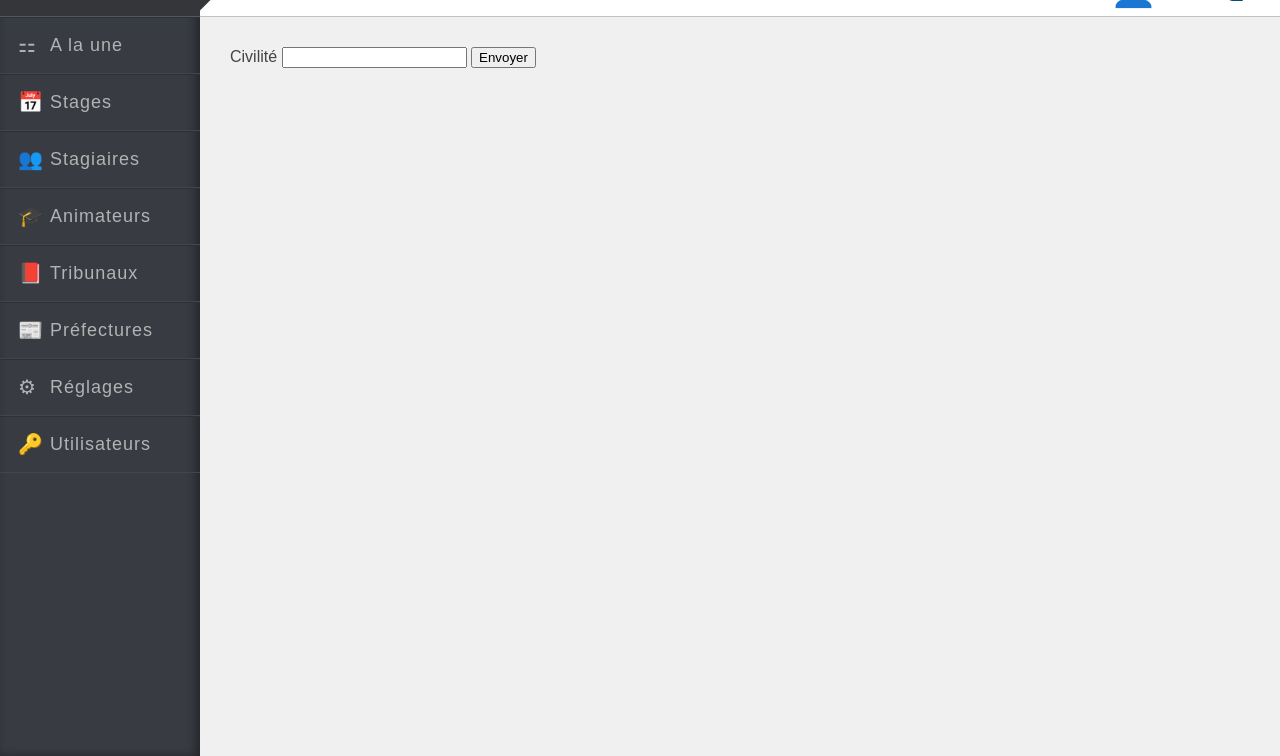
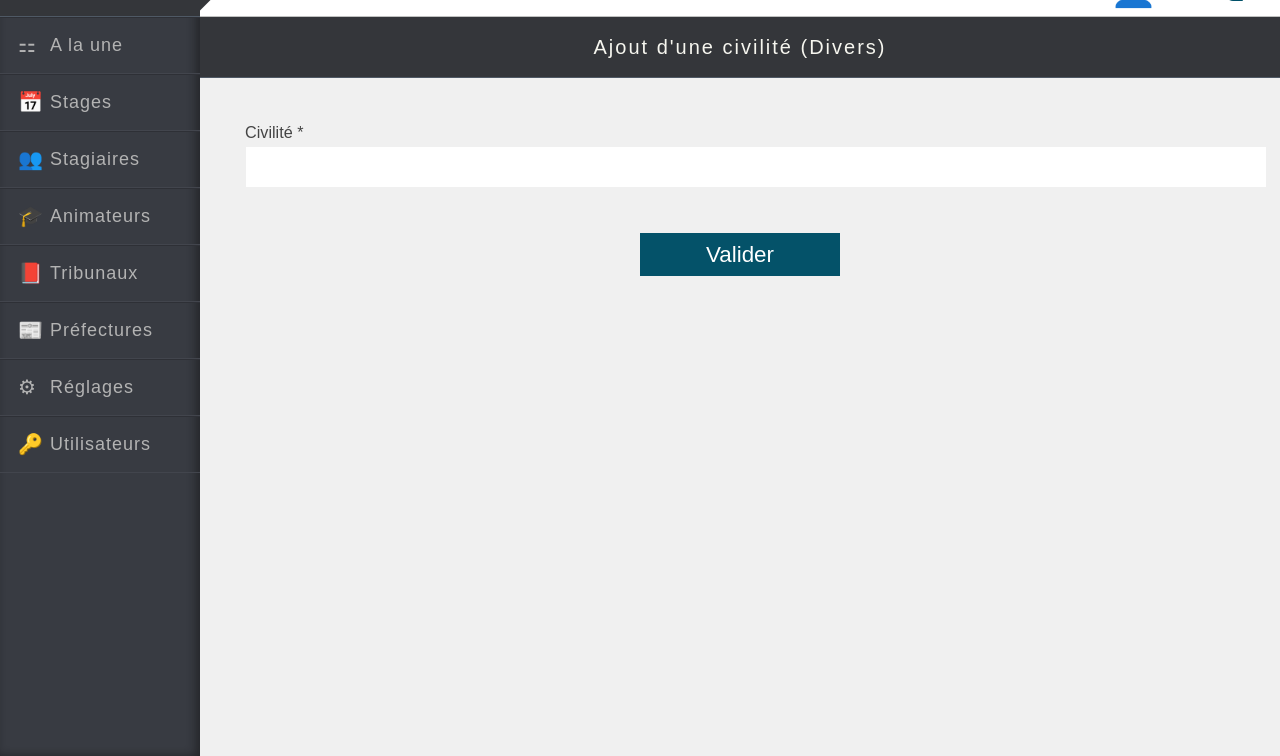
Before and after one commit to claireb25/afer, a PHP site: template views/newCivilite.html.twig in a window 1280 px wide. Shown: the part 44-800 px from the top of the page. Run offline with PHP 8.4, Linux system fonts and the light colour scheme; the template is opened without the code that fills it, so the values that code supplies are empty; some libraries are stand-ins or nearby versions; some web fonts are replaced.

Commit message:
[Civilité] Création du formulaire en html + css du formulaire permettant d'ajouter une nouvelle civilité

```diff
--- a/controllers/ctrlCivilite.php
+++ b/controllers/ctrlCivilite.php
@@ -61,7 +61,7 @@ function addNew($valeur){
 function showNew(){
     global $twig;
     $template = $twig->load('newCivilite.html.twig');
-    echo $template->render(array());
+    echo $template->render(array("user" => array( 'id' => $_SESSION['user']["id"], 'identifiant' => $_SESSION['user']["identifiant"],  'prenom' => $_SESSION['user']["prenom"] , 'nom' => $_SESSION['user']["nom"], 'fullName' => $_SESSION['user']["prenom"].' '.$_SESSION['user']["nom"] ) ) );
 }
 
 //EDIT
--- a/views/newCivilite.html.twig
+++ b/views/newCivilite.html.twig
@@ -1,12 +1,51 @@
 {% extends 'template.html.twig' %}
 
 {% block content %}
+  <h1>Ajout d'une civilité (Divers)</h1>
+  <form action="civilite/new" method="post" class="form form-civilite form-civilite-create">
+    <div class="form-group">
+        <label for="nom" class="form-label">Civilité *</label>
+        <input type="text" class="form-input firstLetterUpper" id="nom" name="nom" value="{% if nom is defined %}{{ nom | raw }}{% endif %}" />
+        <p class="form-msg-error
+        {% if error is defined %}
+            {% if error != 'exist' %}
+                hidden
+            {% endif %}
+        {% else %}
+            hidden
+        {% endif %}
+        " id="msg-nom" >
+            {% if nom is defined %}
+                {% if error == 'exist' %}
+                    Veuillez saisir une autre civilité car celle que vous venez de saisir existe déjà.
+                {% else %}
+                    {% if nom == '' %}
+                        Veuillez saisir une civilité
+                    {% endif %}
+                {% endif %}
+            {% endif %}
+        </p>
+    </div>
+  <div class="form-login-group">
+    <button class="form-login-button">Valider</button>
+  </div>
+  </form>
+  <div id="alertUser" >
+  </div>
+  {% if error is defined %}
+          <div class="boxOverlay" >
+              <div class="modal fas fa-exclamation-triangle">
+                  {%if error == 'exist' %}
+                      <p class="modal-message">La civilité éxiste déjà dans la table civilité.</p>
+                  {% else %}
+                      <p class="modal-message">Merci de saisir les champs signalés par un message d'erreur.</p>
+                  {% endif %}
+                  <button type="button" class="modal-btn form-login-button modal-btn-ok" >OK</button>
+              </div>
+          </div>
+      {% endif %}
+    {% endblock %}
 
-<form action="civilite/new" method="post" class="form">
-  <div class="form-example">
-    <label for="civilite" name="civilite">Civilité
-    <input type="text" name="civilite" id="name" required></label>
-    <input type="submit" value="Envoyer">
-</form>
-
-{% endblock %}
+    {% block javascript %}
+      <script src="assets/js/app.js" ></script>
+    {% endblock %}
```
